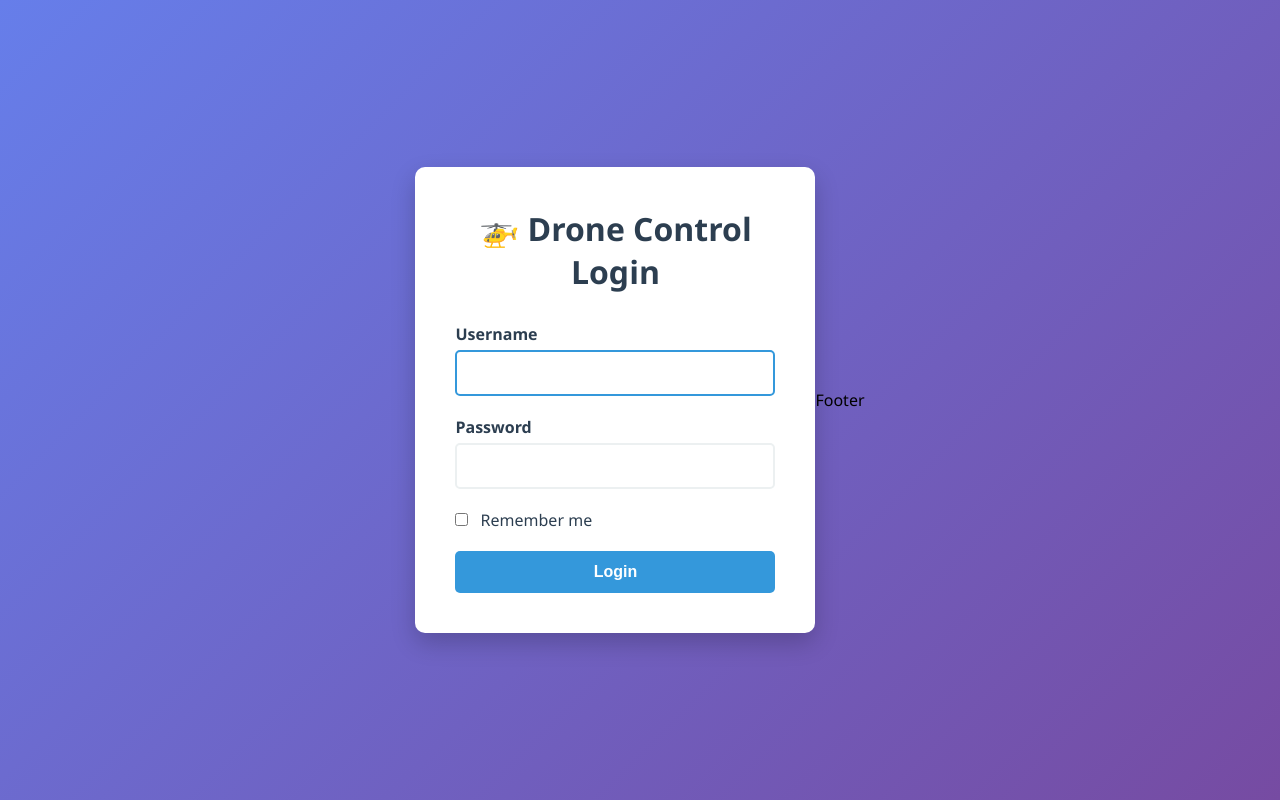
After one commit to KNR-PW/Dron_webapp, a Flask app: page /login in a window 1280 px wide. The commit adds this page. Run offline with Flask 3, Linux system fonts and the light colour scheme.

Commit message:
Implement user authentication and improve application configuration

```diff
--- a/app.py
+++ b/app.py
@@ -1,11 +1,10 @@
 import os
+import sys
 import time
 import logging
 import base64
 from io import BytesIO
-from datetime import datetime
-from itertools import cycle
-import pathlib
+from datetime import datetime, UTC
 from flask import (
     Flask,
     render_template,
@@ -13,9 +12,17 @@ from flask import (
     jsonify,
     send_from_directory,
     abort,
+    Response,
+    redirect,
+    url_for
 )
+
+from flask_login import (LoginManager, UserMixin, login_user, login_required, logout_user, current_user)
 from werkzeug.utils import secure_filename
+from werkzeug.security import generate_password_hash, check_password_hash
+from urllib.parse import urlparse, urljoin
 from PIL import Image
+from werkzeug.middleware.proxy_fix import ProxyFix
 
 ###############################################################################
 # Flask initialisation & configuration                                        #
@@ -23,14 +30,90 @@ from PIL import Image
 
 app = Flask(__name__)
 
+# Respect reverse proxy headers (X-Forwarded-*) when behind a load balancer
+if os.getenv("TRUST_PROXY", "1").lower() in ("1", "true", "yes"):
+    app.wsgi_app = ProxyFix(app.wsgi_app, x_for=1, x_proto=1, x_host=1, x_prefix=1)
+
 # ---- Core settings ----------------------------------------------------------
+# Generate or load a persistent secret key (unless provided via env)
+def _get_secret_key() -> bytes:
+    env_key = os.getenv("SECRET_KEY")
+    if env_key:
+        # allow hex/base64/plain strings; bytes also accepted by Flask
+        try:
+            return env_key.encode("utf-8")
+        except Exception:
+            return env_key  # type: ignore
+    secret_path = os.path.join("data", "secret.key")
+    os.makedirs(os.path.dirname(secret_path), exist_ok=True)
+    if os.path.exists(secret_path):
+        try:
+            with open(secret_path, "rb") as f:
+                return f.read()
+        except Exception:
+            pass
+    import secrets
+    key = secrets.token_bytes(32)
+    try:
+        with open(secret_path, "wb") as f:
+            f.write(key)
+    except Exception:
+        # fallback to in-memory key only
+        print("Warning: Failed to persist secret key; sessions may reset on restart.")
+    return key
+
+secret_key = _get_secret_key()
+
+# Determine environment (prod vs dev) and preferred URL scheme
+_is_prod = os.getenv("FLASK_DEBUG", "false").lower() != "true"
+_preferred_scheme = os.getenv("PREFERRED_URL_SCHEME", "https" if _is_prod else "http")
+
 app.config.update(
     MAX_CONTENT_LENGTH=16 * 1024 * 1024,  # 16 MB upload limit
-    UPLOAD_FOLDER="data/images",
-    LOG_FILE="data/mission.log",
-    SECRET_KEY="your-secret-key-here",  # TODO: change in production
+    UPLOAD_FOLDER=os.getenv("UPLOAD_FOLDER", "data/images"),
+    LOG_FILE=os.getenv("LOG_FILE", "data/mission.log"),
+    SECRET_KEY=secret_key,
+    SESSION_COOKIE_SAMESITE="Lax",
+    REMEMBER_COOKIE_SAMESITE="Lax",
+    # In dev on localhost we don't require HTTPS; in prod enforce Secure cookies
+    SESSION_COOKIE_SECURE=False,
+    REMEMBER_COOKIE_SECURE=False,
+    PREFERRED_URL_SCHEME=_preferred_scheme,
 )
 
+if _is_prod:
+    app.config.update(
+        SESSION_COOKIE_SECURE=True,
+        REMEMBER_COOKIE_SECURE=True,
+    )
+
+#----- Flask-Login setup -------------------------------------------------------
+login_manager = LoginManager()
+login_manager.init_app(app)
+login_manager.login_view = "login"
+login_manager.login_message = "Please log in to access this page."
+
+#----- User management -------------------------------------------------------
+class User(UserMixin):
+    def __init__(self, id , username,  password_hash):
+        self.id = id
+        self.username = username
+        self.password_hash = password_hash
+
+# In-memory user store (for demo purposes)
+default_admin_passworld = os.getenv("ADMIN_PASSWORD", "admin")
+
+users = {
+    "admin": User(id=1, username="admin", password_hash=generate_password_hash(default_admin_passworld))
+}
+
+@login_manager.user_loader
+def load_user(user_id):
+    # Flask-Login stores user_id as a string in the session; ensure string comparison
+    for user in users.values():
+        if str(user.id) == str(user_id):
+            return user
+    return None
 
 # ---- Ensure runtime directories exist --------------------------------------
 os.makedirs(app.config["UPLOAD_FOLDER"], exist_ok=True)
@@ -56,7 +139,7 @@ drone_status = {
     "gps_relative": "0.0,0.0",
     "mission_time": "00:00:00",
     "flight_mode": "INIT",
-    "last_update": datetime.utcnow().isoformat(),
+    "last_update": datetime.now(UTC).isoformat(),
 }
 
 latest_image: dict | None = None
@@ -69,7 +152,7 @@ mission_log: list[dict] = []
 def log_message(level: str, message: str) -> None:
     """Append message to in‑memory and file logs (rolling buffer)."""
     entry = {
-        "timestamp": datetime.utcnow().isoformat(),
+        "timestamp": datetime.now(UTC).isoformat(),
         "level": level,
         "message": message,
     }
@@ -80,12 +163,72 @@ def log_message(level: str, message: str) -> None:
     if len(mission_log) > 1000:
         mission_log.pop(0)
 
+def ensure_upload_dirs():
+    """Ensure all required directories exist and are writable"""
+    paths = [
+        app.config["UPLOAD_FOLDER"],
+        os.path.dirname(app.config["LOG_FILE"])
+    ]
+    for path in paths:
+        try:
+            os.makedirs(path, exist_ok=True)
+            # Test if directory is writable
+            test_file = os.path.join(path, ".write_test")
+            with open(test_file, "w") as f:
+                f.write("test")
+            os.remove(test_file)
+        except Exception as e:
+            app.logger.error(f"Failed to create/verify directory {path}: {e}")
+            raise RuntimeError(f"Cannot access required directory: {path}")
 
 ###############################################################################
 # Routes — Dashboard & API                                                    #
 ###############################################################################
+# ---------------------------------------------------------------------------
+# Authentication routes
+# ---------------------------------------------------------------------------
+def is_safe_url(target):
+    if not target:
+        return False
+    ref_url = urlparse(request.host_url)
+    test_url = urlparse(urljoin(request.host_url, target))
+    return test_url.scheme in ('http', 'https') and ref_url.netloc == test_url.netloc
+
+@app.route("/login", methods=["GET", "POST"])
+def login():
+    if current_user.is_authenticated:
+        return redirect(url_for("dashboard"))
+
+    if request.method == "POST":
+        username = request.form.get("username")
+        password = request.form.get("password")
+        remember = request.form.get("remember") == "on"
+
+        user = users.get(username)
+        if user and check_password_hash(user.password_hash, password):
+            login_user(user, remember=remember)
+            next_page = request.args.get("next") or request.form.get("next")
+            if next_page and is_safe_url(next_page):
+                return redirect(next_page)
+            return redirect(url_for("dashboard"))
+        else:
+            return render_template("login.html", error="Invalid username or password")
+
+    # GET
+    next_page = request.args.get("next", "")
+    return render_template("login.html", next=next_page)
+
+@app.route("/logout")
+@login_required
+def logout():
+    logout_user()
+    return redirect(url_for("login"))
+
+
+
 
 @app.route("/")
+@login_required
 def dashboard():
     """Main dashboard page"""
     return render_template(
@@ -100,6 +243,7 @@ def dashboard():
 # ---------------------------------------------------------------------------
 
 @app.route("/api/status", methods=["GET", "POST"])
+@login_required
 def handle_status():
     global drone_status, latest_image
 
@@ -107,7 +251,7 @@ def handle_status():
         new_data = request.get_json(silent=True)
         if new_data:
             drone_status.update(new_data)
-            drone_status["last_update"] = datetime.utcnow().isoformat()
+            drone_status["last_update"] = datetime.now(UTC).isoformat()
             # log_message("info", f"Status updated: {new_data}")
         return jsonify({"success": True, "status": drone_status})
 
@@ -122,6 +266,7 @@ def handle_status():
 # ---------------------------------------------------------------------------
 
 @app.route("/api/image", methods=["POST"])
+@login_required
 def upload_image():
     global latest_image
 
@@ -138,13 +283,14 @@ def upload_image():
 
     latest_image = {
         "filename": filename,
-        "timestamp": datetime.utcnow().isoformat(),
+        "timestamp": datetime.now(UTC).isoformat(),
         "size": os.path.getsize(filepath),
     }
     # log_message("info", f"New image received: {filename}")
     return jsonify({"success": True, "image": latest_image})
 
 @app.route("/images/<path:filename>")
+@login_required
 def serve_image(filename):
     if ".." in filename or filename.startswith("/"):
         abort(400)
@@ -155,6 +301,7 @@ def serve_image(filename):
 # ---------------------------------------------------------------------------
 
 @app.route("/api/log", methods=["GET", "POST", "DELETE"])
+@login_required
 def handle_log():
     global mission_log
 
@@ -178,6 +325,7 @@ def handle_log():
 # ---------------------------------------------------------------------------
 
 @app.route("/api/telemetry", methods=["POST"])
+@login_required
 def telemetry_endpoint():
     global drone_status, latest_image
 
@@ -188,7 +336,7 @@ def telemetry_endpoint():
     # 1) status fields -------------------------------------------------------
     if "status" in data:
         drone_status.update(data["status"])
-        drone_status["last_update"] = datetime.utcnow().isoformat()
+        drone_status["last_update"] = datetime.now(UTC).isoformat()
 
     # 2) optional image in base64 -------------------------------------------
     if "image" in data and data["image"]:
@@ -201,7 +349,7 @@ def telemetry_endpoint():
 
             latest_image = {
                 "filename": filename,
-                "timestamp": datetime.utcnow().isoformat(),
+                "timestamp": datetime.now(UTC).isoformat(),
                 "size": os.path.getsize(filepath),
             }
         except Exception as exc:
@@ -220,6 +368,7 @@ def telemetry_endpoint():
 # ---------------------------------------------------------------------------
 
 @app.route("/api/images", methods=["GET", "DELETE"])
+@login_required
 def images_api():
     folder = app.config["UPLOAD_FOLDER"]
 
@@ -240,6 +389,14 @@ def images_api():
     images = sorted(os.listdir(folder), reverse=True)
     return jsonify({"images": images})
 
+# ---------------------------------------------------------------------------
+# Health check                                                              #
+# ---------------------------------------------------------------------------
+
+@app.route("/healthz")
+def healthz():
+    return jsonify({"status": "ok"})
+
 ###############################################################################
 # App entry‑point                                                             #
 ###############################################################################
@@ -249,8 +406,6 @@ try:
 except Exception:
     cv2 = None
     _CV2_AVAILABLE = False
-
-from flask import Response
 
 def generate_frames():
     if not _CV2_AVAILABLE:
@@ -270,26 +425,30 @@ def generate_frames():
                b"Content-Type: image/jpeg\r\n\r\n" + frame_bytes + b"\r\n")
 
 @app.route("/video_feed")
+@login_required
 def video_feed():
     if not _CV2_AVAILABLE:
-                return jsonify({"success": False, "error": "OpenCV is not available on the server"}), 503
+        log_message("error", "OpenCV nie jest dostępne w środowisku")
+        return jsonify({"success": False, "error": "OpenCV nie jest dostępne na serwerze"}), 503
     try:
         return Response(generate_frames(), mimetype="multipart/x-mixed-replace; boundary=frame")
     except Exception as exc:
-                return jsonify({"success": False, "error": f"Stream unavailable: {exc}"}), 503
-
-
-
-
+        log_message("error", f"Błąd strumienia wideo: {exc}")
+        return jsonify({"success": False, "error": str(exc)}), 503
 
 if __name__ == "__main__":
     # Konfiguracja z env (Render ustawia PORT)
     app.config["UPLOAD_FOLDER"] = os.getenv("UPLOAD_FOLDER", app.config.get("UPLOAD_FOLDER", "data/images"))
     app.config["LOG_FILE"] = os.getenv("LOG_FILE", app.config.get("LOG_FILE", "data/mission.log"))
-    app.config["SECRET_KEY"] = os.getenv("SECRET_KEY", app.config.get("SECRET_KEY", "change-me"))
+    # Don't override SECRET_KEY unless explicitly provided
+    if os.getenv("SECRET_KEY"):
+        app.config["SECRET_KEY"] = os.getenv("SECRET_KEY")
 
-    os.makedirs(app.config["UPLOAD_FOLDER"], exist_ok=True)
-    os.makedirs(os.path.dirname(app.config["LOG_FILE"]), exist_ok=True)
+    try:
+        ensure_upload_dirs()
+    except Exception as e:
+        app.logger.error(f"Startup failed: {e}")
+        sys.exit(1)
 
     log_message("info", "Drone web application started")
 
--- a/templates/index.html
+++ b/templates/index.html
@@ -12,6 +12,7 @@
             <h1>Drone Mission Control</h1>
             <div class="flight-status">
                 <span id="flight-status-indicator" class="indicator"></span> Drone Status
+                <a href="/logout" style="margin-left: 20px; color: white; text-decoration: none; background-color: #e74c3c; padding: 8px 15px; border-radius: 4px;">Logout</a>
             </div>
 
         </header>
@@ -67,5 +68,7 @@
 
     <div id="error-display" class="error-display hidden"></div>
 
+    <script src="/static/script.js"></script>
+
 </body>
 </html>
--- /dev/null
+++ b/templates/login.html
@@ -0,0 +1,146 @@
+<!DOCTYPE html>
+<html lang="en">
+<head>
+    <meta charset="UTF-8">
+    <meta name="viewport" content="width=device-width, initial-scale=1.0">
+    <title>Login - Drone Mission Control</title>
+    <style>
+        :root {
+            --primary-color: #2c3e50;
+            --secondary-color: #3498db;
+            --danger-color: #e74c3c;
+            --light-gray: #ecf0f1;
+        }
+
+        * {
+            box-sizing: border-box;
+            margin: 0;
+            padding: 0;
+        }
+
+        body {
+            font-family: 'Segoe UI', Tahoma, Geneva, Verdana, sans-serif;
+            background: linear-gradient(135deg, #667eea 0%, #764ba2 100%);
+            display: flex;
+            justify-content: center;
+            align-items: center;
+            height: 100vh;
+            padding: 20px;
+        }
+
+        .login-container {
+            background: white;
+            padding: 40px;
+            border-radius: 10px;
+            box-shadow: 0 10px 25px rgba(0, 0, 0, 0.2);
+            width: 100%;
+            max-width: 400px;
+        }
+
+        h1 {
+            color: var(--primary-color);
+            text-align: center;
+            margin-bottom: 30px;
+        }
+
+        .form-group {
+            margin-bottom: 20px;
+        }
+
+        label {
+            display: block;
+            margin-bottom: 5px;
+            color: var(--primary-color);
+            font-weight: 600;
+        }
+
+        input[type="text"],
+        input[type="password"] {
+            width: 100%;
+            padding: 12px;
+            border: 2px solid var(--light-gray);
+            border-radius: 5px;
+            font-size: 16px;
+            transition: border-color 0.3s;
+        }
+
+        input[type="text"]:focus,
+        input[type="password"]:focus {
+            outline: none;
+            border-color: var(--secondary-color);
+        }
+
+        button {
+            width: 100%;
+            padding: 12px;
+            background-color: var(--secondary-color);
+            color: white;
+            border: none;
+            border-radius: 5px;
+            font-size: 16px;
+            font-weight: 600;
+            cursor: pointer;
+            transition: background-color 0.3s;
+        }
+
+        button:hover {
+            background-color: #2980b9;
+        }
+
+        .error {
+            background-color: #fee;
+            color: var(--danger-color);
+            padding: 10px;
+            border-radius: 5px;
+            margin-bottom: 20px;
+            border: 1px solid var(--danger-color);
+        }
+
+        .checkbox-group {
+            display: flex;
+            align-items: center;
+            margin-bottom: 20px;
+        }
+
+        .checkbox-group input[type="checkbox"] {
+            margin-right: 8px;
+        }
+
+        .checkbox-group label {
+            margin-bottom: 0;
+            font-weight: normal;
+        }
+    </style>
+</head>
+<body>
+    <div class="login-container">
+        <h1>🚁 Drone Control Login</h1>
+
+        {% if error %}
+        <div class="error">{{ error }}</div>
+        {% endif %}
+
+        <form method="POST" action="/login">
+            <div class="form-group">
+                <label for="username">Username</label>
+                <input type="text" id="username" name="username" required autofocus>
+            </div>
+
+            <div class="form-group">
+                <label for="password">Password</label>
+                <input type="password" id="password" name="password" required>
+            </div>
+
+            <div class="checkbox-group">
+                <label for="remember">
+                    <input type="checkbox" id="remember" name="remember">
+                    Remember me
+                </label>
+            </div>
+
+            <button type="submit">Login</button>
+        </form>
+    </div>
+</body>
+</html>
+Footer
```
Also changed, not shown: static/script.js (+71 -0 lines), static/placeholder.png (renamed from static/plane.png).
